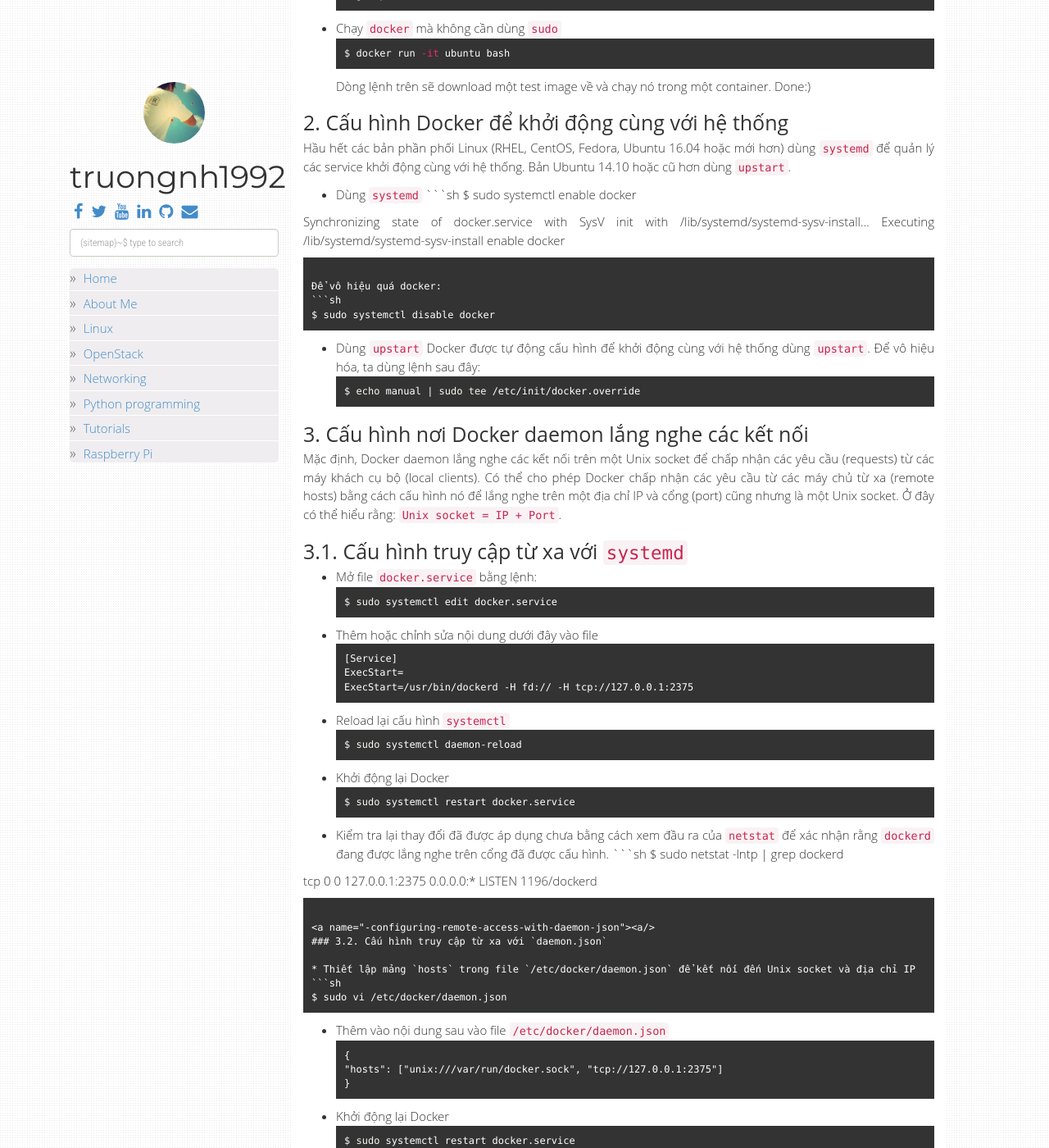
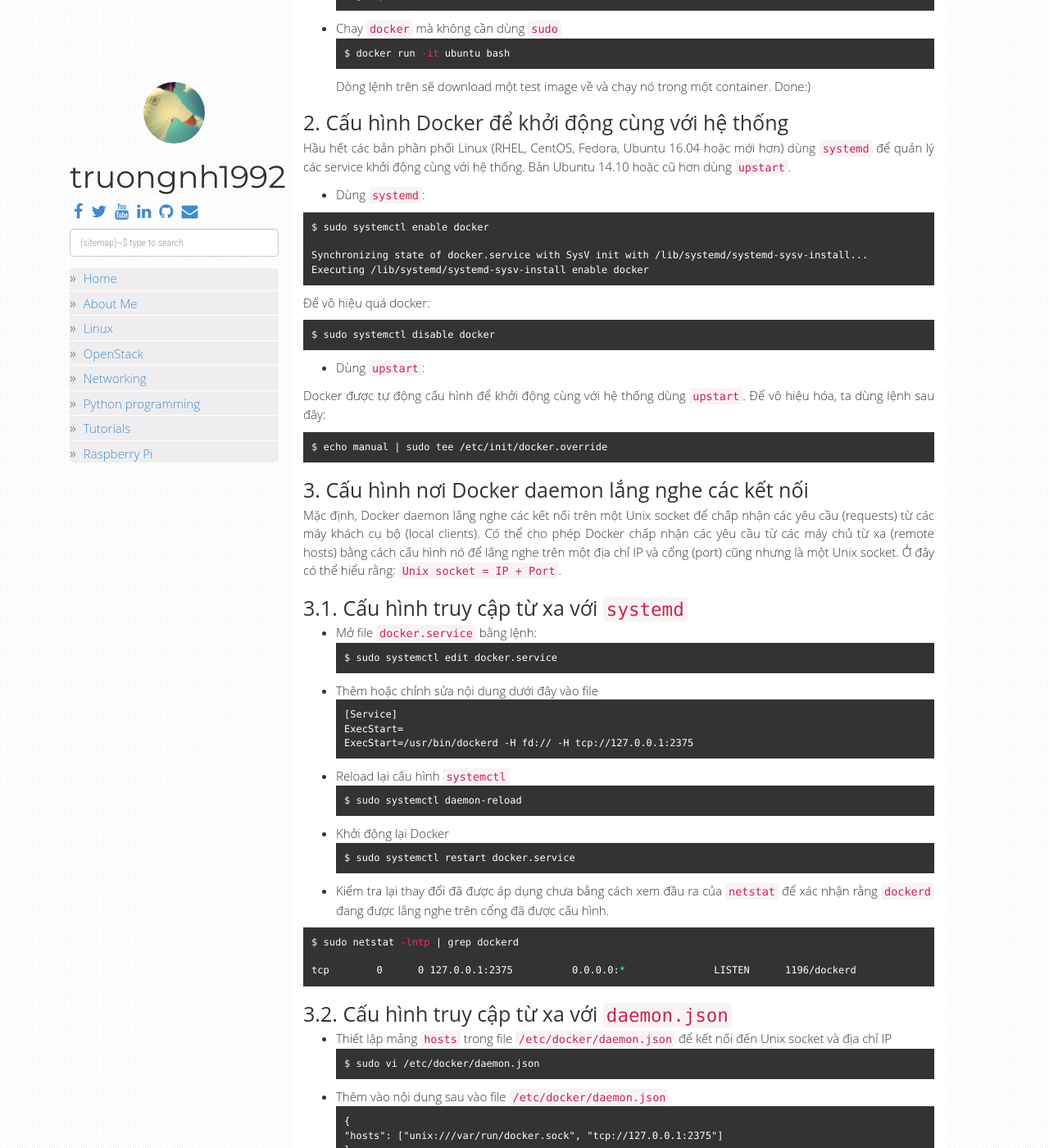
Before and after one commit to truongnh1992/truongnh1992.github.io, a Jekyll site: the page built from _posts/2018-10-29-setting-up-after-install-docker.md, in a window 1280 px wide and 1400 px high, scrolled down 791 px. Shown: the whole window at 82% size. Built offline with Jekyll 4.4.1, drawn with Linux system fonts in a browser that asks for light colours; nearby versions of some CDN libraries; comment, search, counter and statistics services are not loaded; some of the changed text lies outside the part shown.

````diff
--- a/_posts/2018-10-29-setting-up-after-install-docker.md
+++ b/_posts/2018-10-29-setting-up-after-install-docker.md
@@ -51,7 +51,8 @@ Dòng lệnh trên sẽ download một test image về và chạy nó trong mộ
 
 Hầu hết các bản phần phối Linux (RHEL, CentOS, Fedora, Ubuntu 16.04 hoặc mới hơn) dùng `systemd` để quản lý các service khởi động cùng với hệ thống. Bản Ubuntu 14.10 hoặc cũ hơn dùng `upstart`.
 
-* Dùng `systemd`
+* Dùng `systemd`:
+
 ```sh
 $ sudo systemctl enable docker
 
@@ -64,7 +65,8 @@ Executing /lib/systemd/systemd-sysv-install enable docker
 $ sudo systemctl disable docker
 ```
 
-* Dùng `upstart`
+* Dùng `upstart`:
+
 Docker được tự động cấu hình để khởi động cùng với hệ thống dùng `upstart`. Để vô hiệu hóa, ta dùng lệnh sau đây:
 ```sh
 $ echo manual | sudo tee /etc/init/docker.override
@@ -97,6 +99,7 @@ $ sudo systemctl daemon-reload
 $ sudo systemctl restart docker.service
 ```
 * Kiểm tra lại thay đổi đã được áp dụng chưa bằng cách xem đầu ra của `netstat` để xác nhận rằng `dockerd` đang được lắng nghe trên cổng đã được cấu hình.
+
 ```sh
 $ sudo netstat -lntp | grep dockerd
 
@@ -121,6 +124,7 @@ $ sudo vi /etc/docker/daemon.json
 $ sudo systemctl restart docker.service
 ```
 * Kiểm tra lại thay đổi đã được áp dụng chưa bằng cách xem đầu ra của `netstat` để xác nhận rằng `dockerd` đang được lắng nghe trên cổng đã được cấu hình.
+
 ```sh
 $ sudo netstat -lntp | grep dockerd
 
````
